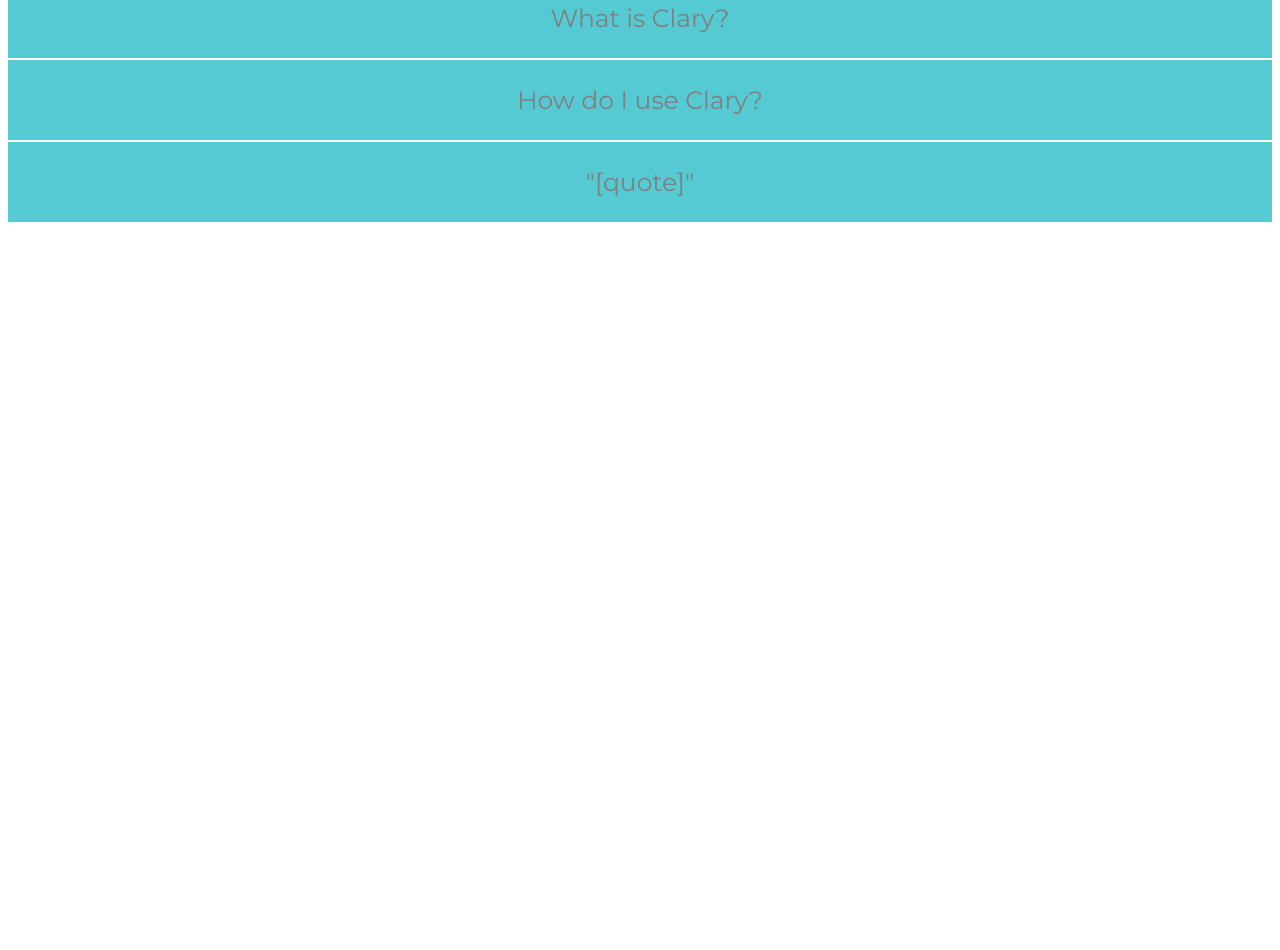
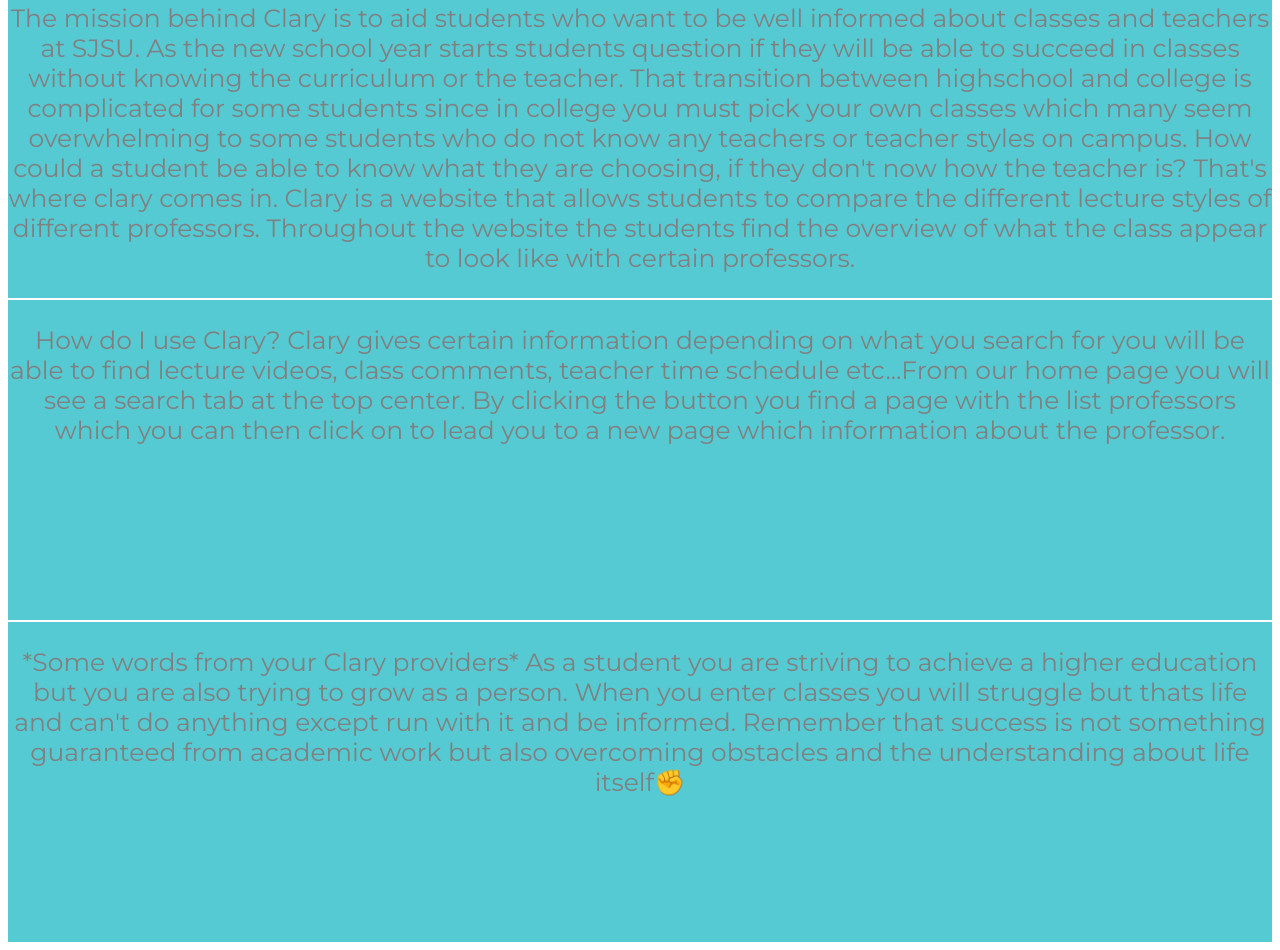
Before and after one commit to shaneldelacruz/clary, a plain HTML site: page html_file/home.html in a window 1280 px wide. Shown: the part 328-1278 px from the top of the page. Before the commit the page ends 800 px from the top, so only its background shows below. Drawn offline with Linux system fonts and the light colour scheme; files that its build step writes are made by us from their sources.

Commit message:
edited home.html

```diff
--- a/html_file/home.html
+++ b/html_file/home.html
@@ -22,13 +22,41 @@
       <button class="btn" id="blue" ></button>
     -->
       <div class="section intro">
-        <p class="txt">What is Clary?
+        <p class="txt">The mission behind Clary is to aid students who want to be well
+           informed about classes and teachers at SJSU. As the new school year starts
+           students question if they will be able to succeed in classes without knowing
+           the curriculum or the teacher. That transition between highschool and college is
+           complicated for some students since in college you must pick your own classes which
+           many seem overwhelming to some students who do not know any teachers or teacher styles
+           on campus.  How could a student be able to know what they are choosing, if they don't
+           now how the teacher is? That's where clary comes in. Clary is a website that allows
+           students to compare the different lecture styles of different professors. Throughout
+          the website the students find the overview of what the class appear to look like with certain
+          professors.</p>
+
+
+
           <section>
           </section>
           <p>
         </div>
-      <div class="section start"><p class="txt">How do I use Clary?</div>
-      <div class="section quote"><p class="txt">"[quote]"</div>
+      <div class="section start"><p class="txt">How do I use Clary?
+        Clary gives certain information depending on what you search
+        for you will be able to find lecture videos, class comments,
+        teacher time schedule etc...From our home page you will see a
+        search tab at the top center. By clicking the button you find
+        a page with the list professors which you can then click on to
+        lead you to a new page which information about the professor.</p>
+</div>
+      <div class="section quote"><p class="txt"> *Some words from your Clary providers*
+        As a student you are striving to achieve a higher education
+        but you are also trying to grow as a person. When you enter
+        classes you will struggle but thats life and can't do anything
+        except run with it and be informed. Remember that success is not
+        something guaranteed from academic work but also overcoming obstacles
+        and  the understanding about life itself✊</p>
+
+</div>
     </div>
   </body>
 </html>
```
